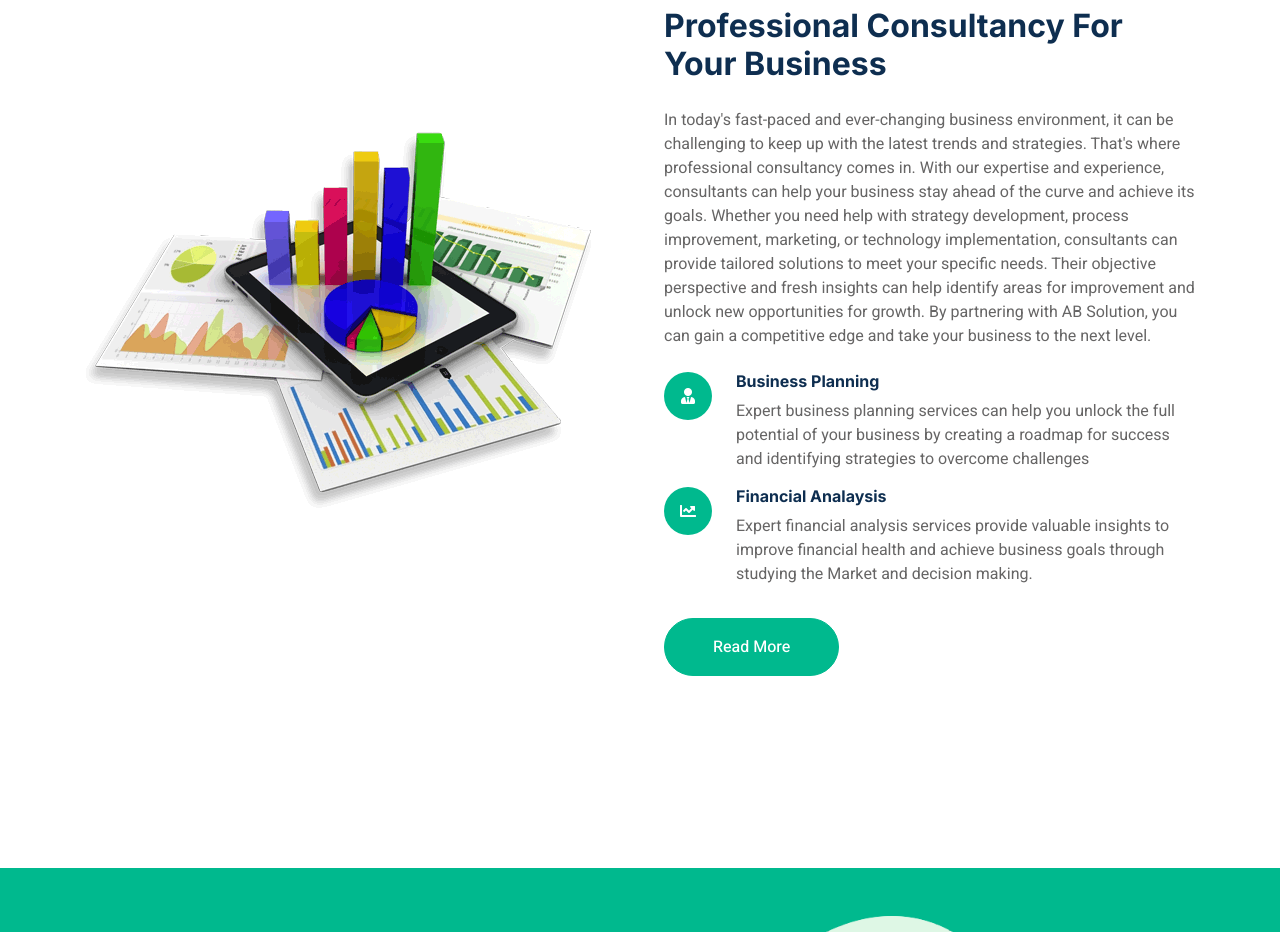
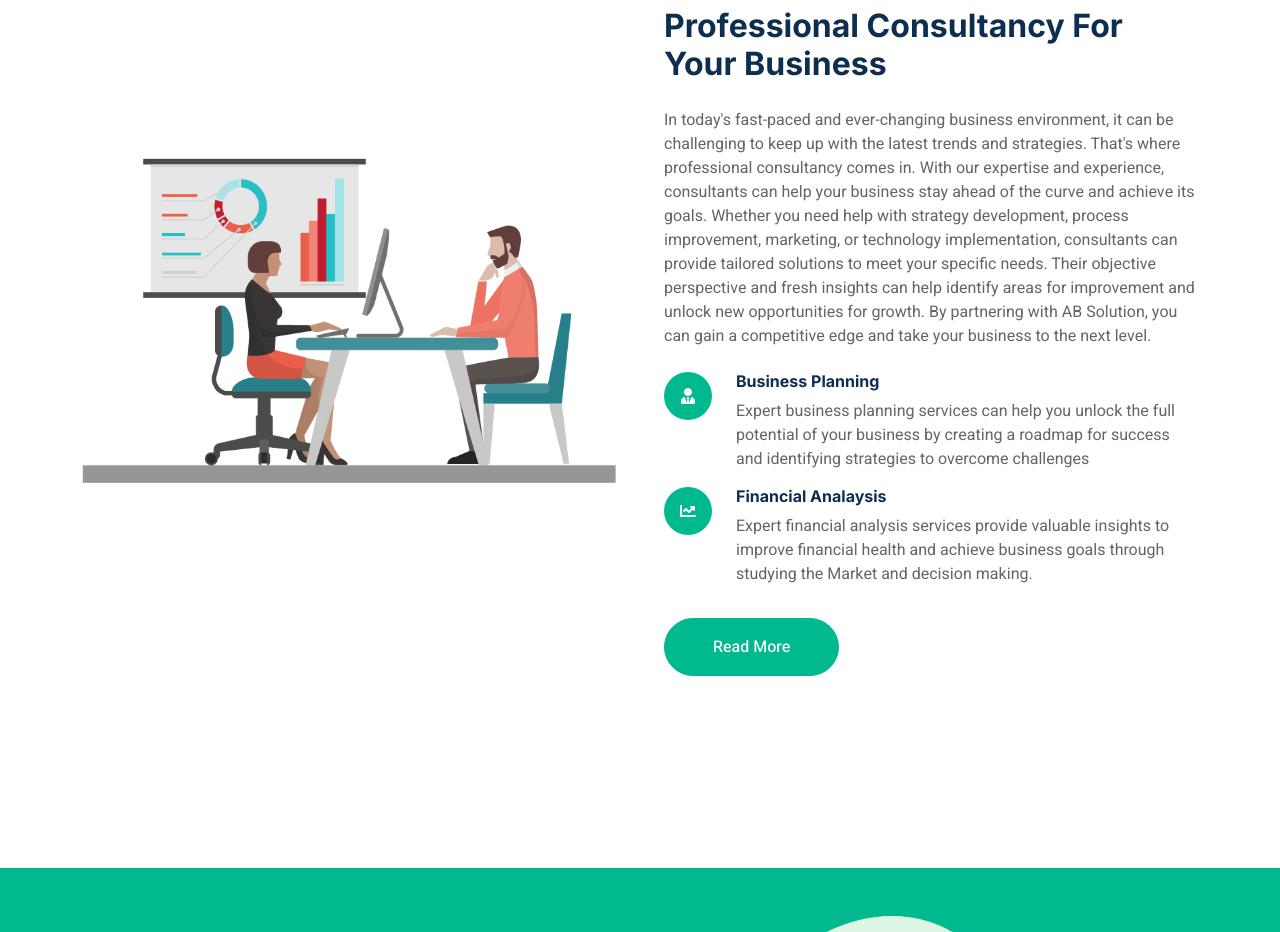
Before and after one commit to MHareb123/Consulting-web, a plain HTML site: page index.html in a window 1280 px wide. Shown: the part 980-1912 px from the top of the page. Drawn offline with nearby package versions, Linux system fonts and the light colour scheme.

Commit message:
Add files via upload

```diff
--- a/index.html
+++ b/index.html
@@ -89,7 +89,7 @@
             <div class="container">
                 <div class="row g-5 align-items-center">
                     <div class="col-lg-6 wow zoomIn" data-wow-delay="0.1s">
-                        <img class="img-fluid" src="img/about.png">
+                        <img class="img-fluid" src="img/consult.png">
                     </div>
                     <div class="col-lg-6 wow fadeInUp" data-wow-delay="0.1s">
                         <div class="d-inline-block border rounded-pill text-primary px-4 mb-3">About Us</div>
```
Also changed, not shown: img/consult.png (added).
